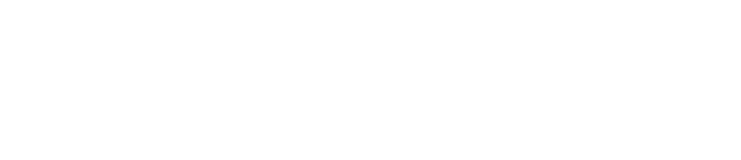
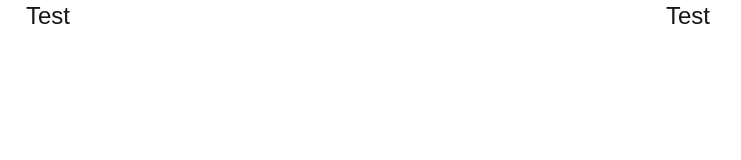
Before and after one commit to yogisyo16/porto-by-yogis-v2, a Next.js app: page / in a window 1280 px wide. Shown: the top 160 px of the page, without its empty margins (272-1013 px from the left). Built offline with nearby package versions, Linux system fonts and the light colour scheme.

Commit message:
header test

```diff
--- a/components/PtBody.tsx
+++ b/components/PtBody.tsx
@@ -1,5 +1,9 @@
 import React from "react";
 
 export default function PtBody() {
-    return <></>;
+    return (
+        <>
+
+        </>
+    );
 }
--- a/components/PtHeader.tsx
+++ b/components/PtHeader.tsx
@@ -5,10 +5,12 @@ import React from "react";
 // }
 
 export default function PtHeader() {
-    return
-    <>
-        <div className="bg-amber-300 w-full">
-            <h1>Test</h1>
-        </div>
-    </>;
+    return (
+        <>
+            <div className="flex justify-around bg-[#ffffff] w-full h-[80px]">
+                <h1 className="text-2xl text-[#171717]">Test</h1>
+                <h1 className="text-2xl text-[#171717]">Test</h1>
+            </div>
+        </>
+    )
 }
```
Also changed, not shown: app/page.tsx (+5 -4 lines).
